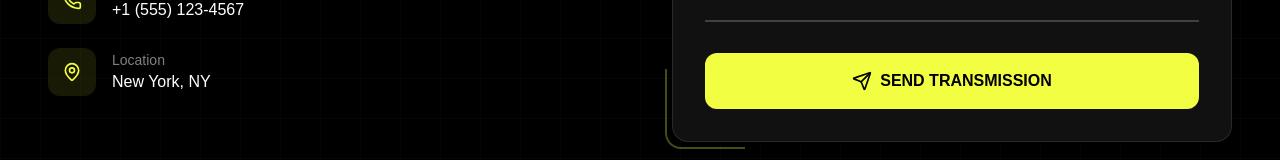
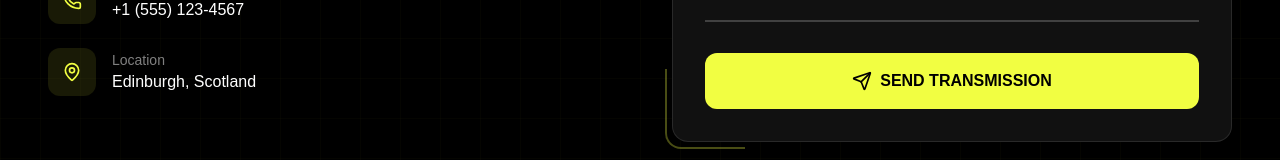
Before and after one commit to connecttraderbrothers/omega-website, a React (Vite) app: page / in a window 1280 px wide. Shown: the part 5956-6116 px from the top of the page. Built offline with nearby package versions, Linux system fonts and the light colour scheme; a web font is replaced by a local one.

Commit message:
Update Contact.tsx

```diff
--- a/src/sections/Contact.tsx
+++ b/src/sections/Contact.tsx
@@ -142,7 +142,7 @@
                   </div>
                   <div>
                     <div className="text-sm text-white/50">Location</div>
-                    <div className="text-white">New York, NY</div>
+                    <div className="text-white">Edinburgh, Scotland</div>
                   </div>
                 </div>
               </div>
```
